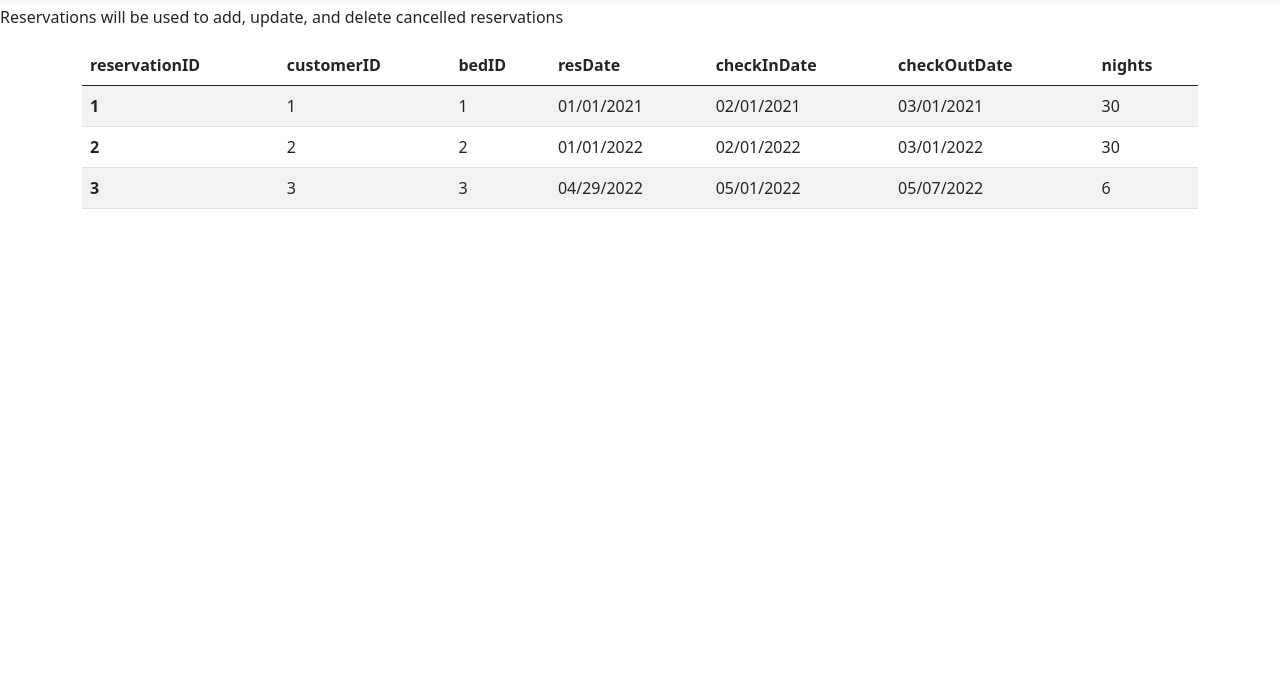
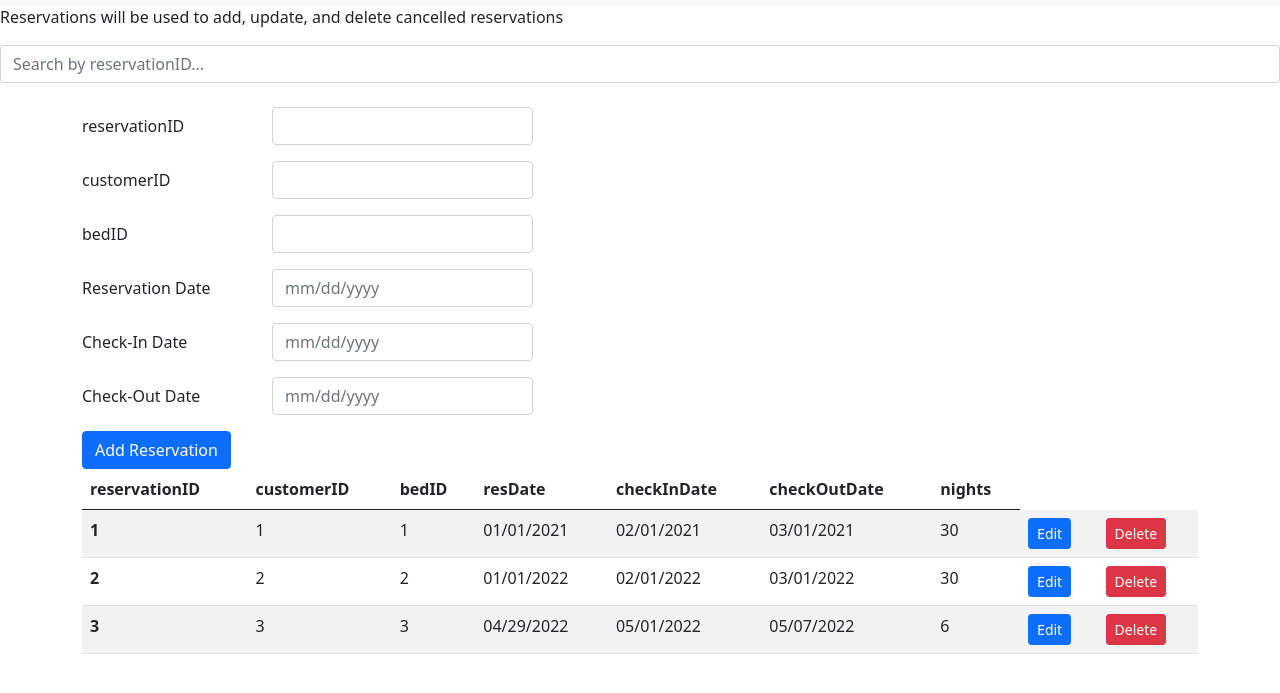
Before and after one commit to anthony-robinson/CS340_DB, a plain HTML site: page reservations.html in a window 1280 px wide. Shown: the part 51-744 px from the top of the page. Drawn offline with nearby package versions, Linux system fonts and the light colour scheme.

Commit message:
Update reservations.html

```diff
--- a/reservations.html
+++ b/reservations.html
@@ -1,17 +1,21 @@
 <!doctype html>
 
 <html lang="en">
+
 <head>
   <meta charset="utf-8">
   <title>DBLink Hostel: Reservations </title>
-<link href="https://cdn.jsdelivr.net/npm/bootstrap@5.0.0-beta3/dist/css/bootstrap.min.css" rel="stylesheet" integrity="sha384-eOJMYsd53ii+scO/bJGFsiCZc+5NDVN2yr8+0RDqr0Ql0h+rP48ckxlpbzKgwra6" crossorigin="anonymous">
+  <link href="https://cdn.jsdelivr.net/npm/bootstrap@5.0.0-beta3/dist/css/bootstrap.min.css" rel="stylesheet"
+    integrity="sha384-eOJMYsd53ii+scO/bJGFsiCZc+5NDVN2yr8+0RDqr0Ql0h+rP48ckxlpbzKgwra6" crossorigin="anonymous">
   <link rel='stylesheet' href="style.css">
 </head>
+
 <body>
   <nav class="navbar navbar-expand-lg navbar-light bg-light">
     <div class="container-fluid">
       <a class="navbar-brand" href="index.html">DBLink Hostel</a>
-      <button class="navbar-toggler" type="button" data-bs-toggle="collapse" data-bs-target="#navbarNavAltMarkup" aria-controls="navbarNavAltMarkup" aria-expanded="false" aria-label="Toggle navigation">
+      <button class="navbar-toggler" type="button" data-bs-toggle="collapse" data-bs-target="#navbarNavAltMarkup"
+        aria-controls="navbarNavAltMarkup" aria-expanded="false" aria-label="Toggle navigation">
         <span class="navbar-toggler-icon"></span>
       </button>
       <div class="collapse navbar-collapse" id="navbarNavAltMarkup">
@@ -28,6 +32,60 @@
     </div>
   </nav>
   <p> Reservations will be used to add, update, and delete cancelled reservations</p>
+
+  <div class="input-group">
+    <input type="text" class="form-control" placeholder="Search by reservationID...">
+  </div>
+
+  <br>
+
+  <!-- Form -->
+  <div class="container">
+    <form>
+      <div class="row mb-3">
+        <label for="inputReservation" class="col-sm-2 col-form-label">reservationID</label>
+        <div class="col-sm-3">
+          <input type="text" class="form-control" id="inputEmail3">
+        </div>
+      </div>
+      <div class="row mb-3">
+        <label for="inputCustomer" class="col-sm-2 col-form-label">customerID</label>
+        <div class="col-sm-3">
+          <input type="text" class="form-control" id="inputCustomer">
+        </div>
+      </div>
+      <div class="row mb-3">
+        <label for="inputBed" class="col-sm-2 col-form-label">bedID</label>
+        <div class="col-sm-3">
+          <input type="text" class="form-control" id="inputBed">
+        </div>
+      </div>
+
+      <div class="row mb-3">
+        <label for="Reservation Date" class="col-sm-2 col-form-label">Reservation Date</label>
+        <div class="col-sm-3">
+          <input type="text" class="form-control" id="inputBed" placeholder="mm/dd/yyyy">
+        </div>
+      </div>
+
+      <div class="row mb-3">
+        <label for="Check-In Date" class="col-sm-2 col-form-label">Check-In Date</label>
+        <div class="col-sm-3">
+          <input type="text" class="form-control" id="inputBed" placeholder="mm/dd/yyyy">
+        </div>
+      </div>
+
+      <div class="row mb-3">
+        <label for="Check-In Date" class="col-sm-2 col-form-label">Check-Out Date</label>
+        <div class="col-sm-3">
+          <input type="text" class="form-control" id="inputBed" placeholder="mm/dd/yyyy">
+        </div>
+      </div>
+
+      <button type="submit" class="btn btn-primary">Add Reservation</button>
+    </form>
+  </div>
+  <!-- Table -->
   <div class="container">
     <table class="table table-striped">
       <thead class="thead-light">
@@ -50,6 +108,8 @@
           <td> 02/01/2021 </td>
           <td> 03/01/2021 </td>
           <td> 30</td>
+          <td><button type="submit" class="btn btn-primary btn-sm">Edit</button></td>
+          <td><button type="submit" class="btn btn-danger btn-sm">Delete</button></td>
         </tr>
 
         <tr>
@@ -60,6 +120,8 @@
           <td> 02/01/2022 </td>
           <td> 03/01/2022 </td>
           <td> 30</td>
+          <td><button type="submit" class="btn btn-primary btn-sm">Edit</button></td>
+          <td><button type="submit" class="btn btn-danger btn-sm">Delete</button></td>
         </tr>
 
         <tr>
@@ -70,9 +132,12 @@
           <td> 05/01/2022 </td>
           <td> 05/07/2022 </td>
           <td> 6</td>
+          <td><button type="submit" class="btn btn-primary btn-sm">Edit</button></td>
+          <td><button type="submit" class="btn btn-danger btn-sm">Delete</button></td>
         </tr>
       </tbody>
     </table>
   </div>
 </body>
+
 </html>
```
Lines whose indentation alone changed are shown as unchanged.
